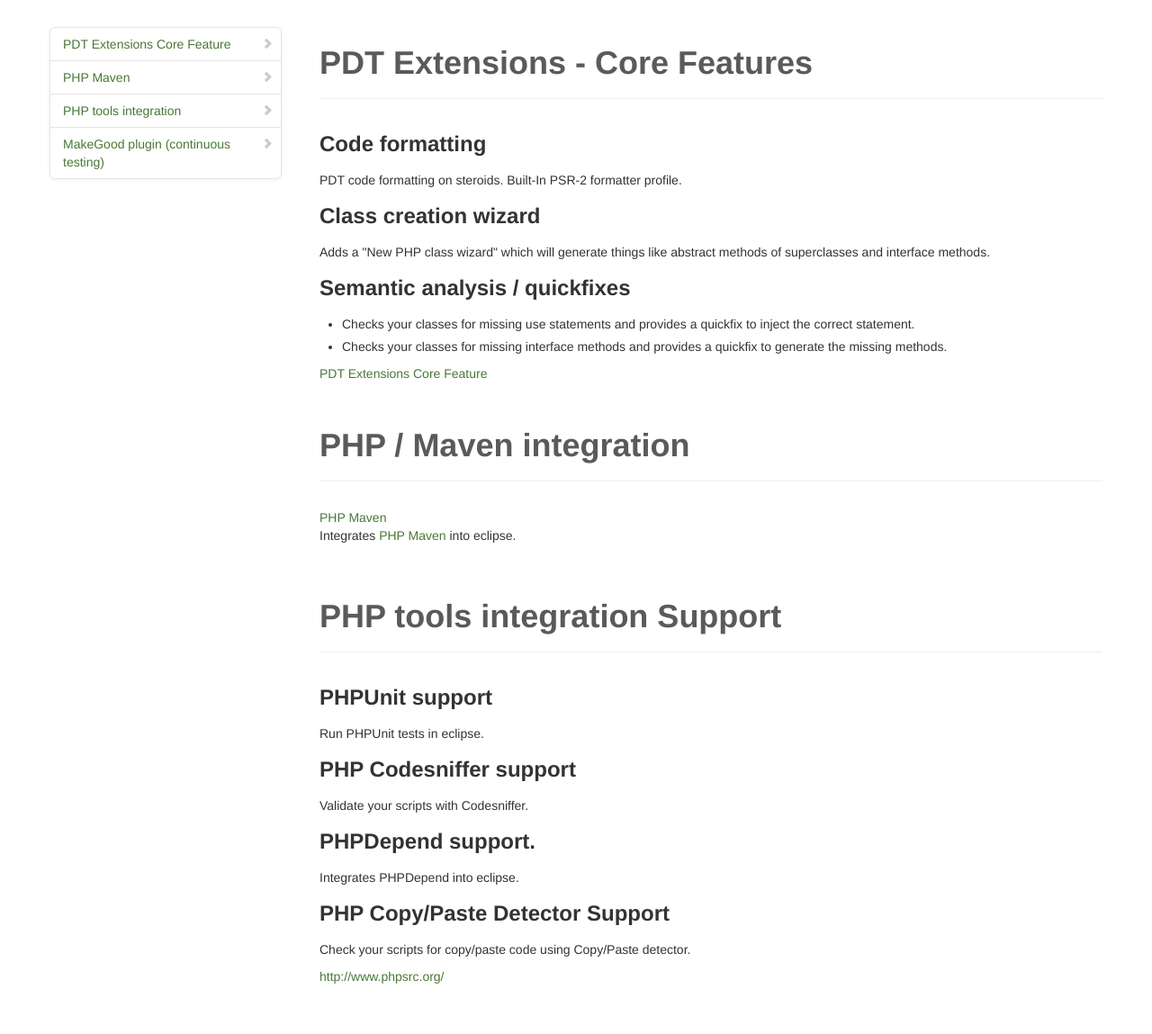
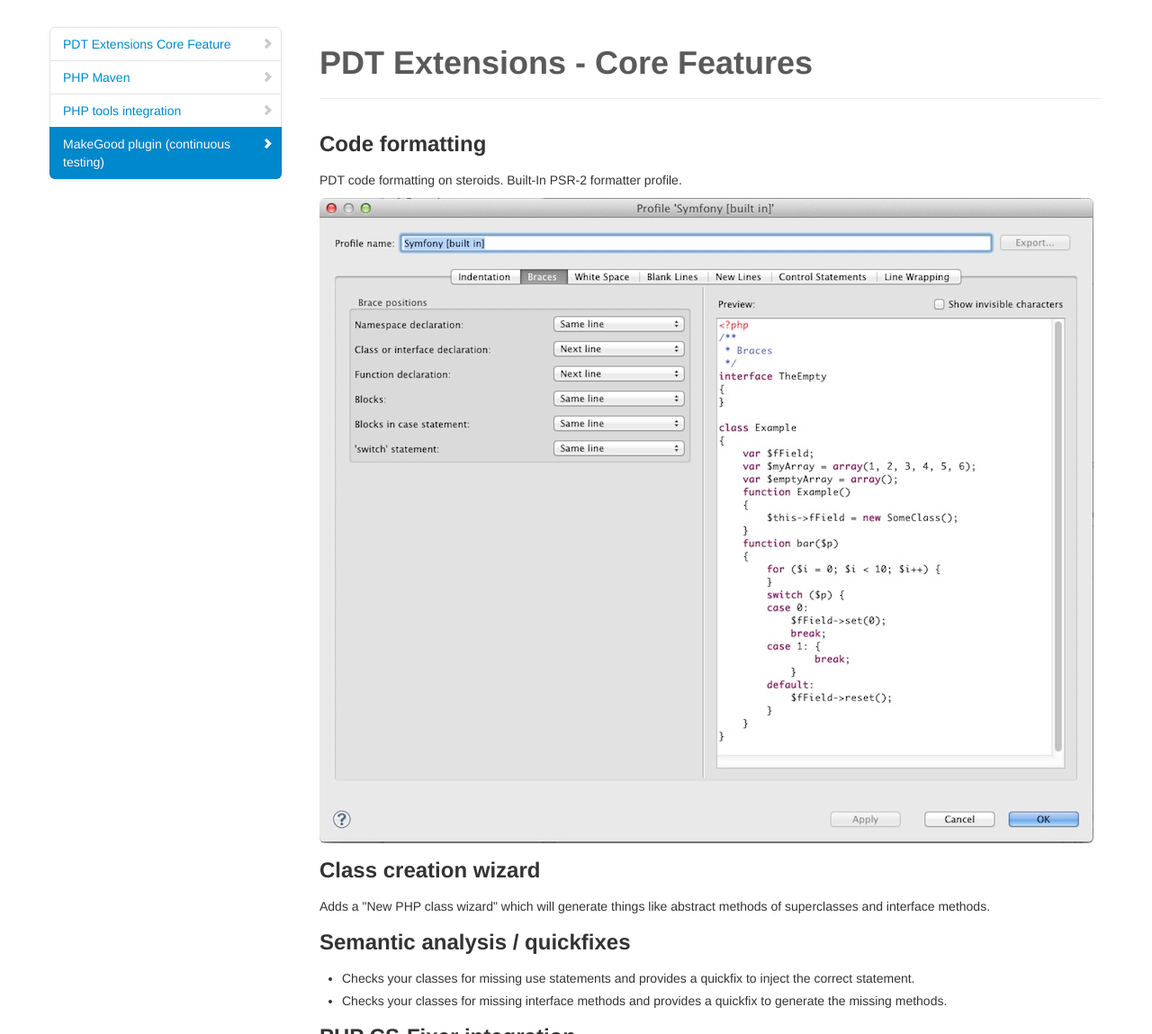
Before and after one commit to pdt-eg/p2-mirror-dev, a Jekyll site: the page built from phpfeatures.html, in a window 1280 px wide and 1400 px high. Shown: the part 251-1400 px from the top of the window at 90% size. Built offline with Jekyll 4.4.1, drawn with Linux system fonts in a browser that asks for light colours; nearby versions of some CDN libraries; some of the changed text lies outside the part shown.

Commit message:
added images, removed mvn defaults

```diff
--- a/_layouts/default.html
+++ b/_layouts/default.html
@@ -14,7 +14,7 @@
 
 <script src="js/vendor/modernizr-2.6.1-respond-1.1.0.min.js"></script>
 </head>
-<body>
+<body data-target=".bs-docs-sidebar" data-spy="scroll">
     <!--
 	<a href="https://github.com/pdt-eg/p2-mirror"><img style="position: absolute; top: 0; right: 0; border: 0; z-index: 999999;" src="https://s3.amazonaws.com/github/ribbons/forkme_right_red_aa0000.png" alt="Fork me on GitHub"></a>
 	 -->
--- a/css/main.css
+++ b/css/main.css
@@ -1,5 +1,5 @@
 a {
-	color: #497836;
+/*	color: #497836;*/
 }
 
 [class*="span"] {
--- a/phpfeatures.html
+++ b/phpfeatures.html
@@ -31,6 +31,8 @@
                 <h3>Code formatting</h3>
                 <p>PDT code formatting on steroids. Built-In PSR-2 formatter profile.</p>
 
+                <img alt="pdt extensions code formatter" src="/images/pdtextensions/formatter.jpg" class="img-rounded">
+
                 <h3>Class creation wizard</h3>
                 <p>Adds a "New PHP class wizard" which will generate things like abstract methods of superclasses and interface methods.</p>
 
@@ -40,16 +42,25 @@
                     <li>Checks your classes for missing interface methods and provides a quickfix to generate the missing methods.</li>
                 </ul>
 
-				<a target="_blank" href="http://pdt-extensions.org/">PDT Extensions Core Feature</a>
+                <h3>PHP CS-Fixer integration</h3>
+                <p>Fix your coding-standards directly from within eclipse using the <a target="_blank" href="http://cs.sensiolabs.org/">PHP Coding Standards Fixer</a></p>
+
+
+                <form action="http://pdt-extensions.org/">
+                    <input type="submit" value="Visit website" class="btn btn-primary">
+                </form>
 			</section>
 			<section id="phpmaven" class="">
                 <div class="page-header">
                     <h1>PHP / Maven integration</h1>
                 </div>
-				<a target="_blank" href="http://www.php-maven.org/branches/2.0-SNAPSHOT/tut-usingeclipse.html">PHP Maven</a>
 				<p>
 					Integrates <a href="http://php-maven.org/">PHP Maven</a> into eclipse.
 				</p>
+
+                <form action="http://www.php-maven.org/branches/2.0-SNAPSHOT/tut-usingeclipse.html">
+                    <input type="submit" value="Visit website" class="btn btn-primary">
+                </form>
 			</section>
 			<section id="pti" class="" >
                 <div class="page-header">
```
Also changed, not shown: images/collapsed.gif (deleted), images/expanded.gif (deleted), images/external.png (deleted), images/icon_error_sml.gif (deleted), images/icon_info_sml.gif (deleted), images/icon_success_sml.gif (deleted), images/icon_warning_sml.gif (deleted), images/logos/build-by-maven-black.png (deleted), images/logos/build-by-maven-white.png (deleted), images/logos/maven-feather.png (deleted), images/newwindow.png (deleted), images/pdtextensions/formatter.jpg (added).
